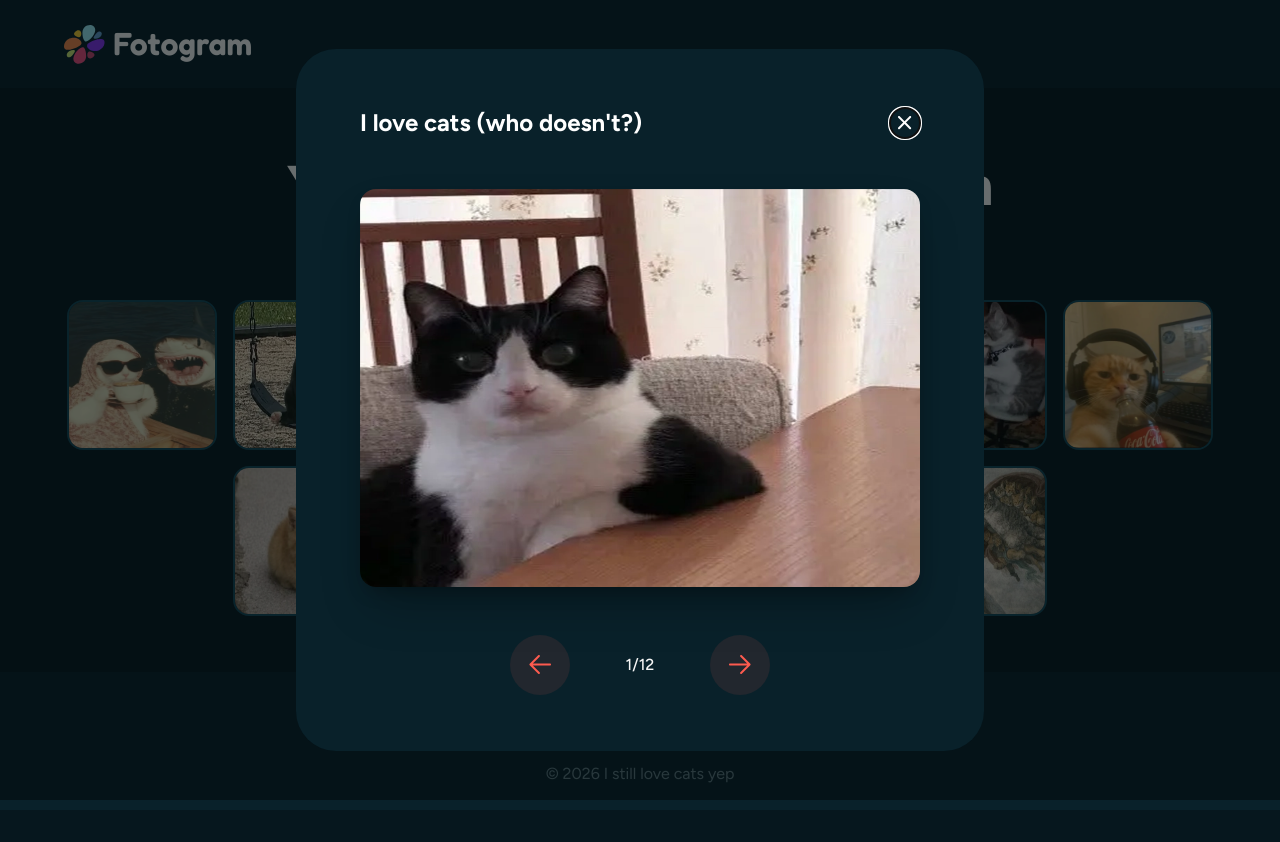
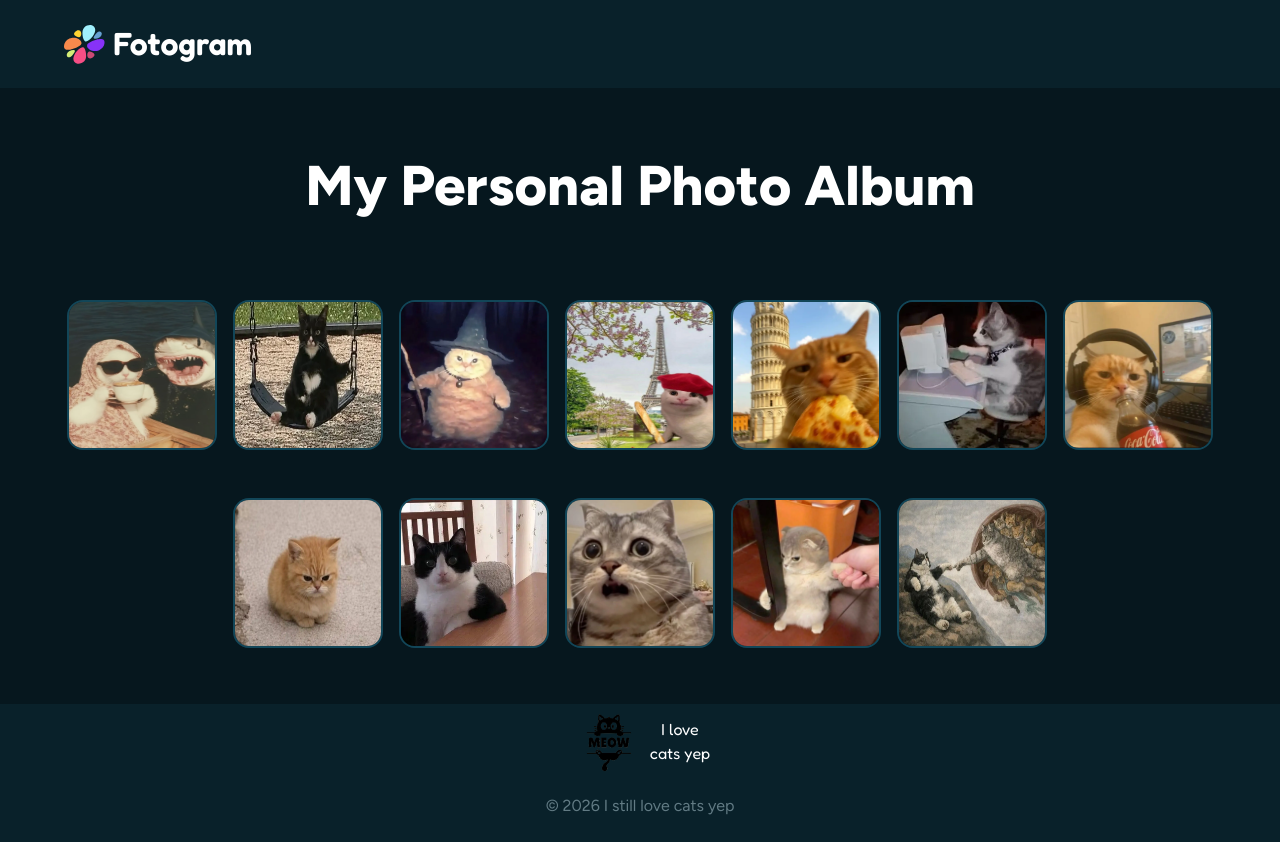
Before and after one commit to rekyi/fotogram, a website: page index.html in a window 1280 px wide. Before the commit the page ends 810 px from the top, so only its background shows below. Drawn offline with Linux system fonts and the light colour scheme.

Commit message:
html/css finished

```diff
--- a/assets/css/style.css
+++ b/assets/css/style.css
@@ -69,17 +69,19 @@ main {
 
         &:hover {
             border-color: var(--blue-40);
-            transform: scale(1.03);
+            transform: scale(1.05);
             filter: brightness(1.1) saturate(1.1);
+        }
+    }
 
-        }
+    @media (min-width: 905px) {
+        row-gap: 3rem;
     }
 }
 
-.dialog {
+.dialog[open] {
     padding: 0;
     margin: auto;
-
     border: none;
     background-color: transparent;
 
--- a/assets/js/script.js
+++ b/assets/js/script.js
@@ -0,0 +1 @@
+document.getElementById("imageModal").showModal;
--- a/index.html
+++ b/index.html
@@ -20,7 +20,7 @@
 
     <main>
       <section class="photo-album">
-        <h1>Your Personal Photo Album</h1>
+        <h1>My Personal Photo Album</h1>
 
         <div class="photo-grid">
           <img src="assets/images/cat01.webp" alt="Cat and shark having a good time" width="1179" height="1447" />
@@ -88,9 +88,5 @@
       </div>
       <p>&copy; 2026 I still love cats yep</p>
     </footer>
-
-    <script>
-      document.getElementById("imageModal").showModal();
-    </script>
   </body>
 </html>
```
